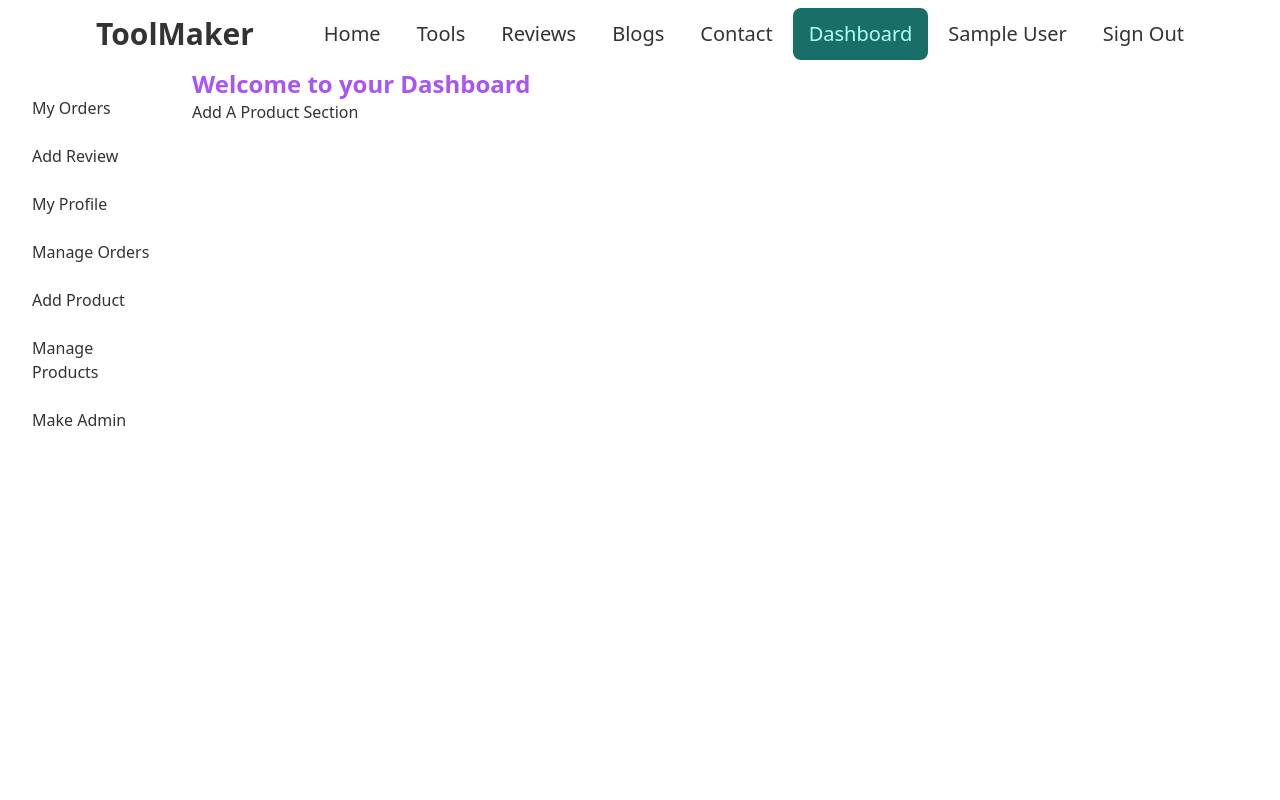
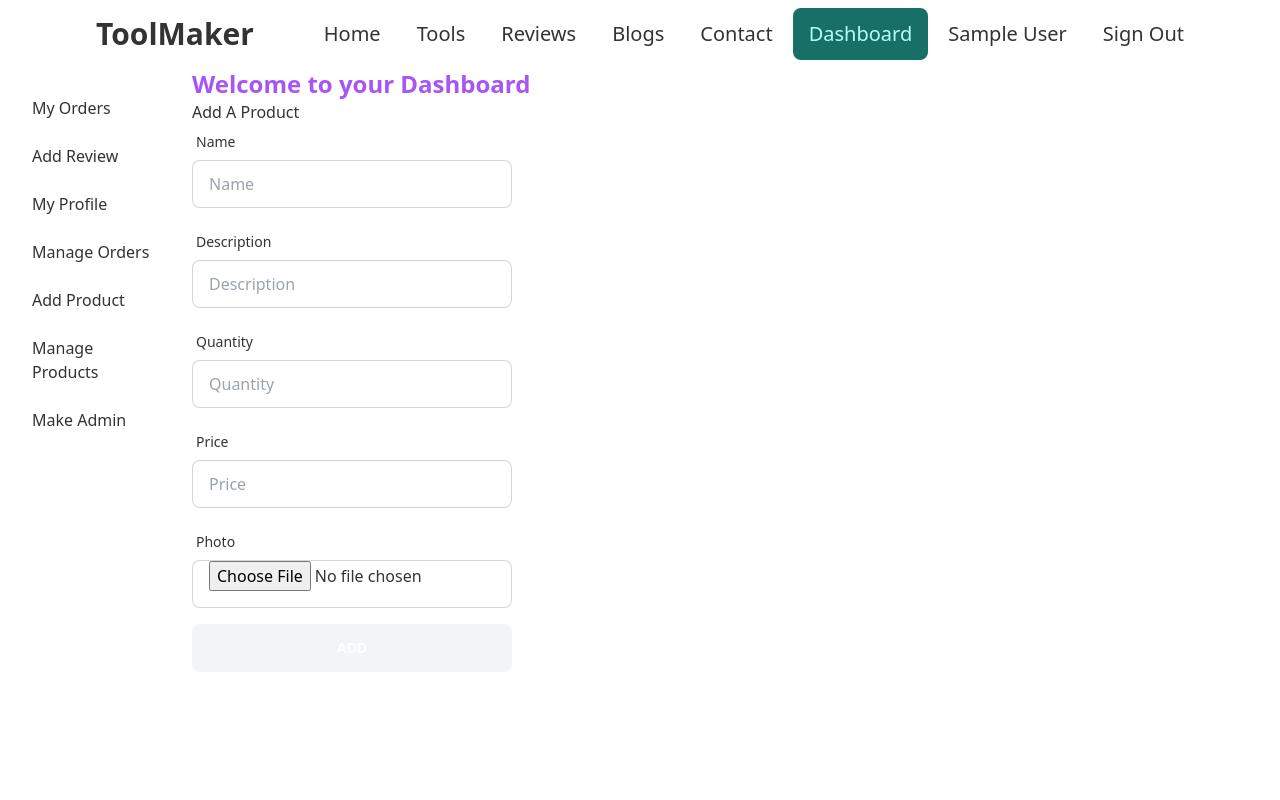
Before and after one commit to Siydulislam/tool-maker-client, a React (Create React App) app: page /dashboard/addProduct in a window 1280 px wide. Shown: the top 800 px of the page. Built offline with nearby package versions, Linux system fonts and the light colour scheme; no server answers; sample sign-in values are in the browser's storage.

Commit message:
displted tools from database

```diff
--- a/src/Pages/Auth/firebase.init.js
+++ b/src/Pages/Auth/firebase.init.js
@@ -5,12 +5,12 @@ import { initializeApp } from "firebase/app";
 import { getAuth } from "firebase/auth";
 // Your web app's Firebase configuration
 const firebaseConfig = {
-    apiKey: process.env.REACT_APP_API_KEY,
-    authDomain: process.env.REACT_APP_AUTH_DOMAIN,
-    projectId: process.env.REACT_APP_PROJECT_ID,
-    storageBucket: process.env.REACT_APP_STORAGE_BUCKET,
-    messagingSenderId: process.env.REACT_APP_MESSAGING_SENDER_ID,
-    appId: process.env.REACT_APP_APP_ID,
+    apiKey: "AIzaSyCcJmcF0ON3TQYIOoJasNS3U2K9MsrvsEI",
+    authDomain: "tool-maker-edb88.firebaseapp.com",
+    projectId: "tool-maker-edb88",
+    storageBucket: "tool-maker-edb88.appspot.com",
+    messagingSenderId: "520534006977",
+    appId: "1:520534006977:web:ba5d0951d3e30dd5dbc840"
 };
 
 // Initialize Firebase
--- a/src/Pages/Dashboard/AddAProduct.js
+++ b/src/Pages/Dashboard/AddAProduct.js
@@ -1,9 +1,156 @@
 import React from 'react';
+import { useForm } from 'react-hook-form';
 
 const AddAProduct = () => {
+    const { register, formState: { errors }, handleSubmit, reset } = useForm();
+
+    const imageStorageKey = 'cce45e80d4ef2ac2afc1fa8b3629fedd';
+
+    const onSubmit = async data => {
+        const image = data.image[0];
+        const formData = new FormData();
+        formData.append('image', image);
+        const url = `https://api.imgbb.com/1/upload?key=${imageStorageKey}`;
+        fetch(url, {
+            method: 'POST',
+            body: formData
+        })
+            .then(res => res.json())
+            .then(result => {
+                if (result.success) {
+                    const img = result.data.url;
+                    const product = {
+                        name: data.name,
+                        description: data.description,
+                        quantity: data.quantity,
+                        price: data.price,
+                        img: img
+                    }
+                    // send to your database
+                    fetch('http://localhost:5000/tool', {
+                        method: 'POST',
+                        headers: {
+                            'content-type': 'application/json',
+                            authorization: `Bearer ${localStorage.getItem('accessToken')}`
+                        },
+                        body: JSON.stringify(product)
+                    })
+                        .then(res => res.json())
+                        .then(inserted => {
+                            if (inserted.insertedId) {
+                                console.log('Product added successfully')
+                                reset();
+                            }
+                            else {
+                                console.log('Failed to add the product');
+                            }
+                        })
+
+                }
+
+            })
+    }
+
     return (
         <div>
-            <h1>Add A Product Section</h1>
+            <h1>Add A Product</h1>
+            <form onSubmit={handleSubmit(onSubmit)}>
+                <div className="form-control w-full max-w-xs">
+                    <label className="label">
+                        <span className="label-text">Name</span>
+                    </label>
+                    <input
+                        type="text"
+                        placeholder="Name"
+                        className="input input-bordered w-full max-w-xs"
+                        {...register("name", {
+                            required: {
+                                value: true,
+                                message: 'Name is Required'
+                            }
+                        })}
+                    />
+                    <label className="label">
+                        {errors.name?.type === 'required' && <span className="label-text-alt text-red-500">{errors.name.message}</span>}
+                    </label>
+                </div>
+                <div className="form-control w-full max-w-xs">
+                    <label className="label">
+                        <span className="label-text">Description</span>
+                    </label>
+                    <input
+                        type="text"
+                        placeholder="Description"
+                        className="input input-bordered w-full max-w-xs"
+                        {...register("description", {
+                            required: {
+                                value: true,
+                                message: 'Description is Required'
+                            }
+                        })}
+                    />
+                    <label className="label">
+                        {errors.description?.type === 'required' && <span className="label-text-alt text-red-500">{errors.description.message}</span>}
+                    </label>
+                </div>
+                <div className="form-control w-full max-w-xs">
+                    <label className="label">
+                        <span className="label-text">Quantity</span>
+                    </label>
+                    <input
+                        type="text"
+                        placeholder="Quantity"
+                        className="input input-bordered w-full max-w-xs"
+                        {...register("quantity", {
+                            required: {
+                                value: true,
+                                message: 'Quantity is Required'
+                            }
+                        })}
+                    />
+                    <label className="label">
+                        {errors.quantity?.type === 'required' && <span className="label-text-alt text-red-500">{errors.quantity.message}</span>}
+                    </label>
+                </div>
+                <div className="form-control w-full max-w-xs">
+                    <label className="label">
+                        <span className="label-text">Price</span>
+                    </label>
+                    <input
+                        type="text"
+                        placeholder="Price"
+                        className="input input-bordered w-full max-w-xs"
+                        {...register("price", {
+                            required: {
+                                value: true,
+                                message: 'Price is Required'
+                            }
+                        })}
+                    />
+                    <label className="label">
+                        {errors.price?.type === 'required' && <span className="label-text-alt text-red-500">{errors.price.message}</span>}
+                    </label>
+                </div>
+                <div className="form-control w-full max-w-xs">
+                    <label className="label">
+                        <span className="label-text">Photo</span>
+                    </label>
+                    <input
+                        type="file"
+                        className="input input-bordered w-full max-w-xs"
+                        {...register("image", {
+                            required: {
+                                value: true,
+                                message: 'Image is Required'
+                            }
+                        })}
+                    />
+                    <label className="label">
+                        {errors.image?.type === 'required' && <span className="label-text-alt text-red-500">{errors.image.message}</span>}
+                    </label>
+                </div>
+                <input className='btn w-full max-w-xs text-white' type="submit" value="Add" />
+            </form>
         </div>
     );
 };
--- a/src/Pages/Home/Tool.js
+++ b/src/Pages/Home/Tool.js
@@ -1,15 +1,21 @@
 import React from 'react';
-import { Link } from 'react-router-dom';
+import { useNavigate } from 'react-router-dom';
 
-const Tool = ({ tool }) => {
+const Tool = (props) => {
+    const { _id, name, img, description } = props.tool;
+    const navigate = useNavigate();
+
+    const navigateToPurchase = id => {
+        navigate(`/purchase/${id}`);
+    }
     return (
         <div class="card w-96 bg-base-100 shadow-xl mx-auto">
-            <figure><img src={tool.image} alt="Shoes" /></figure>
+            <figure><img src={img} alt="Shoes" /></figure>
             <div class="card-body">
-                <h2 class="card-title">{tool.name}</h2>
-                <p>{tool.description}</p>
+                <h2 class="card-title">{name}</h2>
+                <p>{description}</p>
                 <div class="card-actions justify-start">
-                    <Link to="/purchase" class="btn btn-primary">Purchase</Link>
+                    <button onClick={() => navigateToPurchase(_id)} class="btn btn-primary">Purchase</button>
                 </div>
             </div>
         </div>
--- a/src/Pages/Home/Tools.js
+++ b/src/Pages/Home/Tools.js
@@ -1,37 +1,13 @@
-import React from 'react';
-import Wrench from '../../Assets/Images/wrench.jpg';
-import Chisel from '../../Assets/Images/chisel.jpg';
-import Drill from '../../Assets/Images/drill.jpg';
-import Hammer from '../../Assets/Images/hammer.jpg';
+import React, { useEffect, useState } from 'react';
 import Tool from './Tool';
 
 const Tools = () => {
-    const tools = [
-        {
-            _id: 1,
-            name: "Wrench",
-            description: "Very useful tool",
-            image: Wrench
-        },
-        {
-            _id: 1,
-            name: "Chisel",
-            description: "Very useful tool",
-            image: Chisel
-        },
-        {
-            _id: 1,
-            name: "Drill Machine",
-            description: "Very useful tool",
-            image: Drill
-        },
-        {
-            _id: 1,
-            name: "Hammer",
-            description: "Very useful tool",
-            image: Hammer
-        }
-    ]
+    const [tools, setTools] = useState([]);
+    useEffect(() => {
+        fetch("http://localhost:5000/tool")
+            .then(res => res.json())
+            .then(data => setTools(data))
+    }, []);
     return (
         <div>
             <h1 className="text-primary text-center text-4xl font-bold my-12 underline uppercase">Tools We Made</h1>
```
